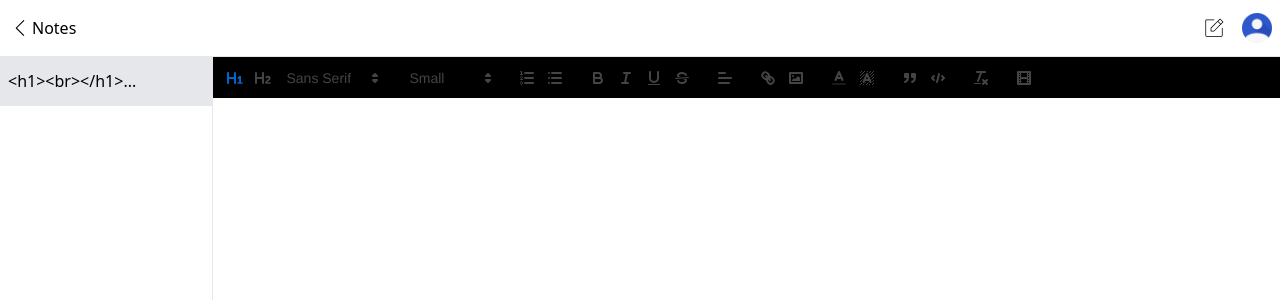
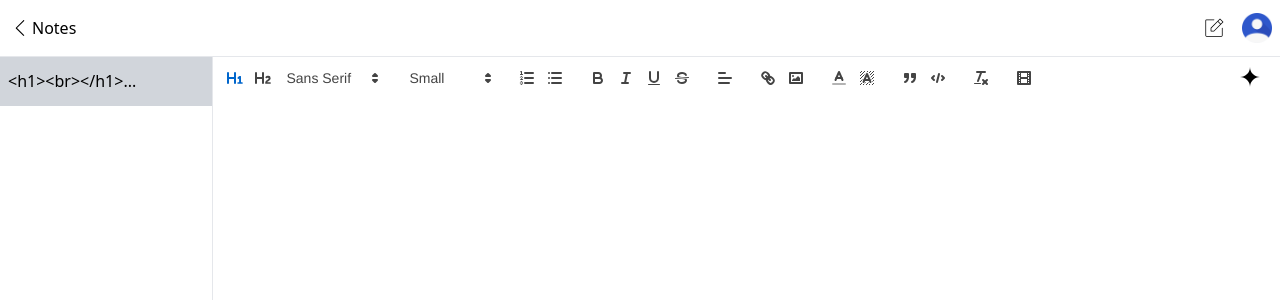
Before and after one commit to USANJAY05/notes-app, a React (Vite) app: page / in a window 1280 px wide. Both pictures are taken after a click on the button 235 px from the left and 77 px from the top of the page. Shown: the top 300 px of the page. Built offline with nearby package versions, Linux system fonts and the light colour scheme.

Commit message:
updated color

```diff
--- a/src/components/sideBar/SideBar.jsx
+++ b/src/components/sideBar/SideBar.jsx
@@ -28,11 +28,11 @@ const SideBar = () => {
               mobileSize && dispatch(toggleSideBar());
             }}
             className={`w-full dark:text-light bg-light_gray200 hover:bg-light_gray300 dark:bg-dark dark:hover:bg-dark_gray800 hover:cursor-pointer ${
-              item.id == id ? 'dark:bg-dark_gray800 bg-light_gray200' : ''
+              item.id == id ? 'dark:bg-dark_gray800 bg-light_gray300' : ''
             }`}
           >
             <h2 className="p-2 py-3">{item.content.slice(0, 20) + '...'}</h2>
-            <hr className="border-light_gray200 dark:border-dark_gray" />
+            <hr className="border-light_gray300 dark:border-dark_gray" />
           </div>
         ))
       ) : (
--- a/src/index.css
+++ b/src/index.css
@@ -24,7 +24,6 @@
   position: fixed;
   z-index: 2;
   width: 100%;
-  background-color: black;
 }
 
 @media(max-width:804px){
--- a/tailwind.config.js
+++ b/tailwind.config.js
@@ -11,7 +11,7 @@ export default {
         dark:'black',
         dark_gray:'#374151',
         light_gray:'#f9fafb',
-        light_gray200:"#e5e7eb",
+        light_gray200:"#f9fafb",
         dark_gray800:"#1f2937",
         light_gray300:"#d1d5db",
         blue500:"#3b82f6",
```
